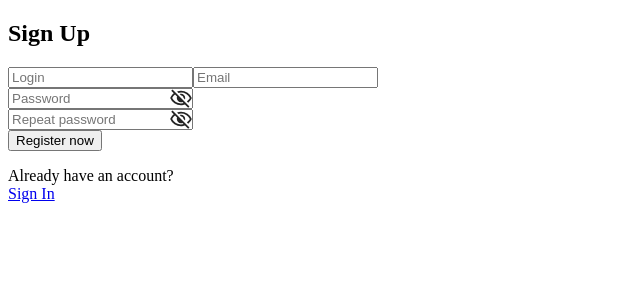
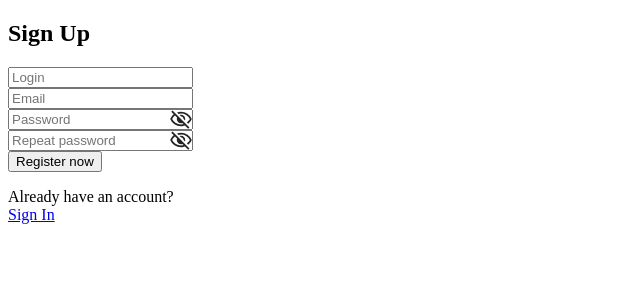
Before and after one commit to Eug4n4/chrono, a React app in the folder frontend/: page /register in a window 1280 px wide. Shown: the top 300 px of the page, without its empty margins (0-640 px from the left). Built offline with nearby package versions, Linux system fonts and the light colour scheme; no server answers; the HTML template or start-up script is replaced by a standard one.

Commit message:
some basic validation

```diff
--- a/frontend/src/components/forms/LoginForm.jsx
+++ b/frontend/src/components/forms/LoginForm.jsx
@@ -1,27 +1,55 @@
 import { useState } from "react";
 import { Link } from "react-router-dom";
 import PasswordInput from "../inputs/PasswordInput";
+import Input from "../inputs/Input";
 
 function LoginForm({ onSubmit, submitting }) {
   const [login, setLogin] = useState("");
   const [password, setPassword] = useState("");
+  const [errors, setErrors] = useState({ login: "", password: "" });
+
+  function handleSubmit(e) {
+    e.preventDefault();
+    const errors = {};
+    if (!/(^\w+@(?:\w+\.\w+)$)|(^\w+$)/.test(login)) {
+      errors.login = "Invalid login or email";
+    }
+    if (password.length < 8) {
+      errors.password = "Password's length must be at least 8";
+    }
+
+    if (Object.keys(errors).length > 0) {
+      setErrors(errors);
+      return;
+    }
+    onSubmit(e);
+  }
 
   return (
-    <form method="get" id="login_form" onSubmit={onSubmit}>
+    <form method="get" id="login_form" onSubmit={handleSubmit}>
       <h2>Sign In</h2>
-      <input
+      <div>
+        <Input
           type="text"
           placeholder="Login or email"
           name="login"
           id="login"
           required
+          onChange={(e) => setLogin(e.target.value)}
         />
+        {errors.login && <p>{errors.login}</p>}
+      </div>
+      <div>
         <PasswordInput
           placeholder="Password"
           name="password"
           id="password"
           required
+          onChange={(e) => setPassword(e.target.value)}
         />
+        {errors.password && <p>{errors.password}</p>}
+      </div>
+
       <button type="submit" id="submit_login" disabled={submitting}>
         {submitting ? "Submitting..." : "Sign In"}
       </button>
--- a/frontend/src/components/forms/RegisterForm.jsx
+++ b/frontend/src/components/forms/RegisterForm.jsx
@@ -8,49 +8,80 @@ function RegisterForm({ onSubmit, submitting }) {
   const [email, setEmail] = useState("");
   const [password, setPassword] = useState("");
   const [repeatPassword, setRepeatPassword] = useState("");
+  const [errors, setErrors] = useState({ password: "", login: "", email: "" });
 
-  function handlePasswordChange(e) {}
+  function handleSubmit(e) {
+    e.preventDefault();
+    const errors = {};
+    if (!login || /\s/.test(login)) {
+      errors.login = "Login can't contain whitespaces";
+    }
+    if (!/^[^\s@]+@[^\s@]+\.[^\s@]+$/.test(email)) {
+      errors.email = "Invalid email";
+    }
+    if (password !== repeatPassword) {
+      errors.password = "Passwords must match";
+    } else if (password.length < 8) {
+      errors.password = "Password's length must be at least 8";
+    }
 
-  function handleEmailChange(e) {}
+    if (Object.keys(errors).length > 0) {
+      setErrors(errors);
+      return;
+    }
 
-  function handleLoginChange(e) {}
+    onSubmit(e);
+  }
 
   return (
-    <form id="register_form" onSubmit={onSubmit}>
+    <form id="register_form" onSubmit={handleSubmit}>
       <h2>Sign Up</h2>
+      <div>
         <Input
           type="text"
           name="login"
           id="login"
           placeholder="Login"
-        onChange={handleLoginChange}
+          onChange={(e) => setLogin(e.target.value)}
           required
         />
+        {errors.login && <p>{errors.login}</p>}
+      </div>
+
+      <div>
         <Input
           type="email"
           name="email"
           id="email"
           placeholder="Email"
-        onChange={handleEmailChange}
+          onChange={(e) => setEmail(e.target.value)}
           required
         />
+        {errors.email && <p>{errors.email}</p>}
+      </div>
+
+      <div>
         <PasswordInput
-        type="password"
           name="password"
           id="password"
           placeholder="Password"
-        onChange={handlePasswordChange}
+          onChange={(e) => setPassword(e.target.value)}
           required
         />
+        {errors.password && <p>{errors.password}</p>}
+      </div>
 
+      <div>
         <PasswordInput
-        type="password"
           name="repeat_password"
           id="repeat_password"
           placeholder="Repeat password"
-        onChange={handlePasswordChange}
+          onChange={(e) => setRepeatPassword(e.target.value)}
           required
         />
+        {errors.password && <p>{errors.password}</p>}
+      </div>
+
       <button type="submit" id="submit_register" disabled={submitting}>
         {submitting ? "Submitting..." : "Register now"}
       </button>
--- a/frontend/src/pages/auth/Login.jsx
+++ b/frontend/src/pages/auth/Login.jsx
@@ -1,12 +1,17 @@
+import AuthService from "../../api/services/AuthService";
 import { useState } from "react";
 import LoginForm from "../../components/forms/LoginForm";
 
 function Login() {
   const [submitting, setSubmitting] = useState(false);
 
-  function handleSubmit(e) {
+  async function handleSubmit(e) {
     e.preventDefault();
     setSubmitting(true);
+    const formData = new FormData(e.target);
+    console.log(Object.fromEntries(formData));
+    await AuthService.login(Object.fromEntries(formData));
+    setSubmitting(false);
     console.log("Login!");
   }
   return <LoginForm onSubmit={handleSubmit} submitting={submitting} />;
--- a/frontend/src/pages/auth/Register.jsx
+++ b/frontend/src/pages/auth/Register.jsx
@@ -1,12 +1,17 @@
 import { useState } from "react";
 import RegisterForm from "../../components/forms/RegisterForm";
+import AuthService from "../../api/services/AuthService";
 
 function Register() {
   const [submitting, setSubmitting] = useState(false);
 
-  function handleSubmit(e) {
+  async function handleSubmit(e) {
     e.preventDefault();
     setSubmitting(true);
+    const formData = new FormData(e.target);
+    console.log(Object.fromEntries(formData));
+    await AuthService.register(Object.fromEntries(formData));
+    setSubmitting(false);
     console.log("Register!");
   }
   return <RegisterForm onSubmit={handleSubmit} submitting={submitting} />;
```
Lines whose indentation alone changed are shown as unchanged.
